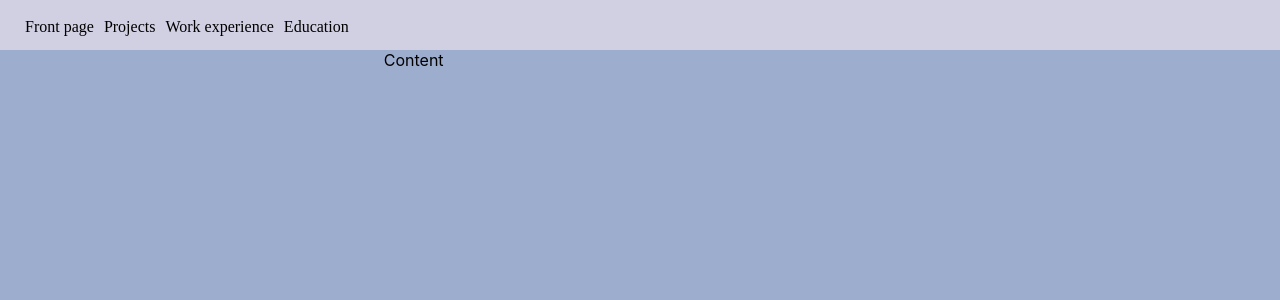
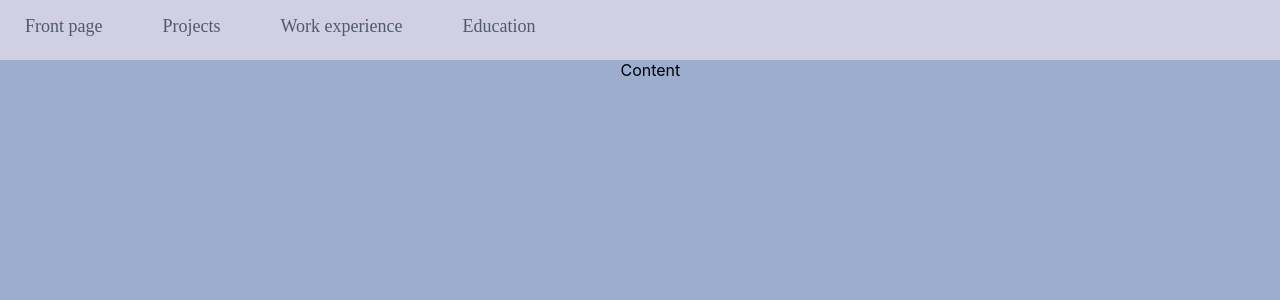
Before and after one commit to heliannika/portfolio, a React (Create React App) app: page / in a window 1280 px wide. Shown: the top 300 px of the page. Built offline with nearby package versions, Linux system fonts and the light colour scheme; a web font is replaced by a local one.

Commit message:
adjusting menu texts

```diff
--- a/src/styles/styles.css
+++ b/src/styles/styles.css
@@ -12,7 +12,7 @@
 
 .navigation {
   width: 100%;
-  height: 50px;
+  height: 60px;
   background-color: #d1cfe2;
 }
 
@@ -26,11 +26,13 @@
 
 .navigation ul li {
   list-style-type: none;
-  padding-right: 10px;
   display: inline-block;
   font-family: "Kaisei HarunoUmi", serif;
   font-weight: 400;
   font-style: normal;
+  font-size: large;
+  color: #4f5a70;
+  margin-right: 50px;
 }
 
 .hamburger {
@@ -46,9 +48,10 @@
   width: 2rem;
   height: 0.25rem;
   border-radius: 10px;
-  background-color: black;
+  background-color: #9cadce;
   transform-origin: 1px;
   transition: all 0.3s linear;
+  margin-bottom: 5px;
 }
 
 .hamburger {
@@ -61,6 +64,9 @@
     font-family: "Kaisei HarunoUmi", serif;
     font-weight: 400;
     font-style: normal;
+    color: #4f5a70;
+    padding-bottom: 10px;
+    font-size: large;
 }
 
 .content {
```
